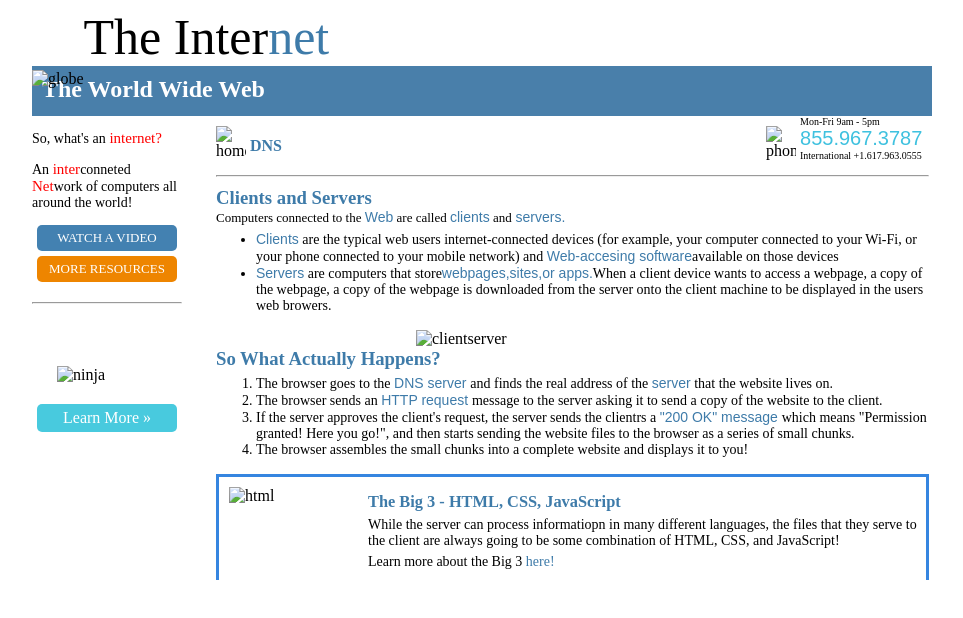
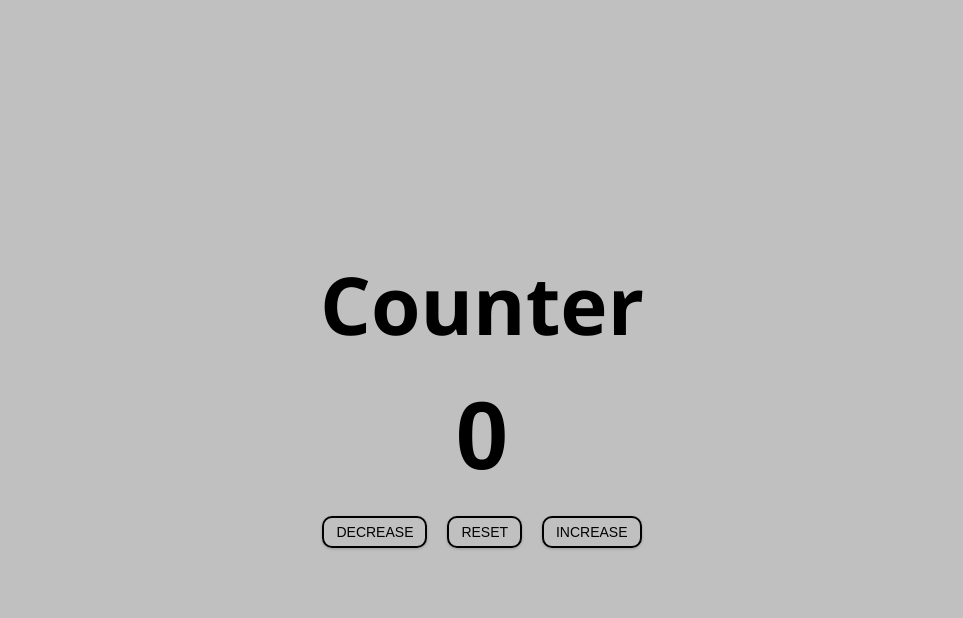
Before and after one commit to azeezumoru/azeezumoru.github.io, a plain HTML site: page index.html in a window 1280 px wide. Shown: the whole page, without its empty margins (158-1121 px from the left). Drawn offline with Linux system fonts and the light colour scheme.

Commit message:
Add files via upload

```diff
--- /dev/null
+++ b/counter.css
@@ -0,0 +1,49 @@
+*,
+::after,
+::before {
+    margin: 0;
+    padding: 0;
+    box-sizing: border-box;
+}
+body {
+    font-family: Arial, Helvetica, sans-serif;
+    background: silver;
+    color: grey-1;
+    line-height: 1.5;
+    font-size: 0.875rem;
+}
+main {
+    min-height: 100vh;
+    display: grid;
+    place-items: center;
+}
+.container {
+    text-align: center;
+}
+#value {
+    font-size: 6rem;
+    font-weight: bold;
+}
+.btn {
+    text-transform: uppercase;
+    background: transparent;
+    color: black;
+    padding: 0.375rem 0.75rem;
+    letter-spacing: spacing;
+    display: inline-block;
+    transition: transition;
+    font-size: 0.875rem;
+    border: 2px solid black;
+    cursor: pointer;
+    box-shadow: 0 1px 3px rgba(0, 0, 0, 0.2);
+    border-radius: 10px;
+    margin: 0.5rem;
+}
+.btn:hover {
+    color: white;
+    background: black;
+}
+h1 {
+    font-family: 'Segoe UI', Tahoma, Geneva, Verdana, sans-serif;
+    font-size: 80px;
+}
--- /dev/null
+++ b/counter.js
@@ -0,0 +1,29 @@
+// set inital value to zero
+let count = 0;
+// select value and buttons
+const value = document.querySelector("#value");
+const btns = document.querySelectorAll(".btn");
+
+btns.forEach(function (btn) {
+btn.addEventListener("click", function (e) {
+    const styles = e.currentTarget.classList;
+    if (styles.contains("decrease")) {
+    count--;
+    } else if (styles.contains("increase")) {
+    count++;
+    } else {
+    count = 0;
+    }
+
+    if (count > 0) {
+    value.style.color = "green";
+    }
+    if (count < 0) {
+    value.style.color = "red";
+    }
+    if (count === 0) {
+    value.style.color = "#222";
+    }
+    value.textContent = count;
+});
+});
--- a/index.html
+++ b/index.html
@@ -1,95 +1,25 @@
 <!DOCTYPE html>
 <html lang="en">
+<head>
+    <meta charset="UTF-8" />
+    <title>My Counter</title>
 
-<head>
-    <title>Internet</title>
-    <meta charset="UTF-8">
-    <link rel="stylesheet" type="text/css" href="internet.css">
+    <!-- styles -->
+    <link rel="stylesheet" type="text/css" href="./counter.css" />
 </head>
-
 <body>
-    <div class="container">
-        <div class="top">
-            <img src="images/globe.png" alt="globe" width="80"><span>The Inter<span>net</span></span>
+    <main>
+        <div class="container">
+        <h1>Counter</h1>
+        <span id="value">0</span>
+        <div class="button-container">
+            <button class="btn decrease">decrease</button>
+            <button class="btn reset">reset</button>
+            <button class="btn increase">increase</button>
         </div>
-        <h2>The World Wide Web</h2>
-        <div class="nav">
-            <p>So, what's an<span> internet?</span></p>
-            <p>An <span>inter</span>conneted <span>Net</span>work of computers all around the world!</p>
-            <a class="blue" href="watchavideo">WATCH A VIDEO</a>
-            <a class="orange" href="moreresources">MORE RESOURCES</a>
-            <hr>
-            <div class="left-block">
-                <p>Reinvent your career in just 14 weeks</p>
-                <img class="img2" src="images/ninja.png" alt="ninja" width="90">
-                <a href="learnmore">Learn More &#187</a>
-            </div>
-
         </div>
-        <div class="main">
-            <div class="main-header">
-                    <img class="home" src="images/home.png" alt="homes" width="30">
-                    <h4 class="dns">DNS</h4>
-                    <img class="phone" src="images/phone.png" alt="phone" width="30">
-                    <div class="contact">
-                        <p>Mon-Fri 9am - 5pm</p>
-                        <p><span>855.967.3787</span></p>
-                        <p>International +1.617.963.0555</p>
-                    </div>
-            </div>
-
-            <hr>
-            <div class="main-body">
-                <h3>Clients and Servers</h3>
-                <p>Computers connected to the <span> Web</span> are called <span> clients</span> and<span> servers.</span></p>
-                <ul>
-                    <li><span>Clients</span> are the typical web users internet-connected devices (for example, your
-                        computer connected to your Wi-Fi, or your phone connected to your mobile network) and <span>Web-accesing
-                            software</span>available on those devices</li>
-                    <li><span>Servers</span> are computers that store<span>webpages,sites,or apps.</span>When a client
-                        device wants to access a webpage, a copy of the webpage, a copy of the webpage is downloaded
-                        from the server onto the client machine to be displayed in the users web browers.</li>
-                </ul>
-            </div>
-
-            <img src="images/client_server.jpg" id="server" alt="clientserver" width="200">
-
-            <div class="main-buttom">
-                <h3>So What Actually Happens?</h3>
-                <ol>
-                    <li>The browser goes to the <span>DNS server </span>and finds the real address of the <span> server</span>
-                        that the website lives on.</li>
-                    <li>The browser sends an <span>HTTP request </span>message to the server asking it to send a copy
-                        of the website to the client.</li>
-                    <li>If the server approves the client's request, the server sends the clientrs a <span> "200 OK"
-                            message </span>which means "Permission granted! Here you go!", and then starts sending the
-                        website files to the browser as a series of small chunks.</li>
-                    <li>The browser assembles the small chunks into a complete website and displays it to you!</li>
-
-                </ol>
-
-                <div class="footer">
-                    <img src="images/html.png" alt="html" width="100">
-
-                    <div class="footer-text">
-                        <h3>The Big 3 - HTML, CSS, JavaScript</h3>
-                        <p>While the server can process informatiopn in many different languages, the files that they
-                            serve to the client are always going to be some combination of HTML, CSS, and JavaScript!</p>
-                        <p>Learn more about the Big 3 <a>here!</a></p>
-                    </div>
-
-                </div>
-
-
-            </div>
-
-
-
-
-        </div>
-
-
-    </div>
+    </main>
+    <!-- javascript -->
+    <script src="counter.js"></script>
 </body>
-
 </html>
```
